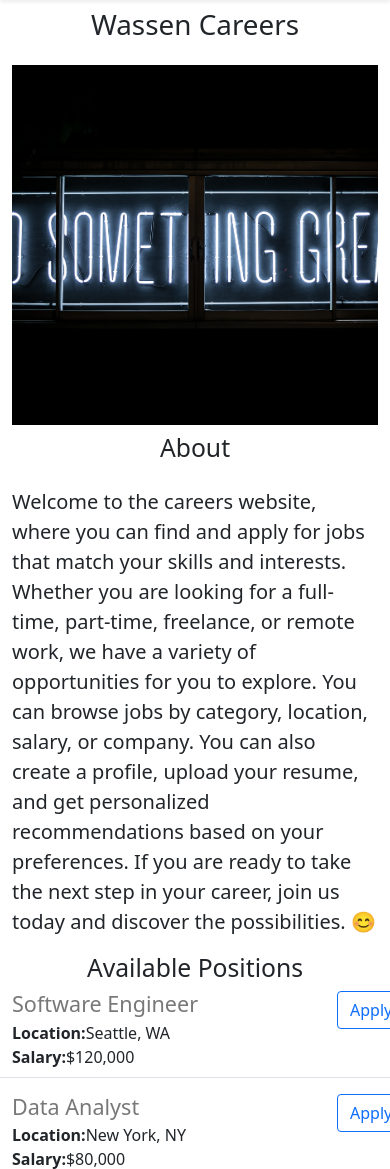
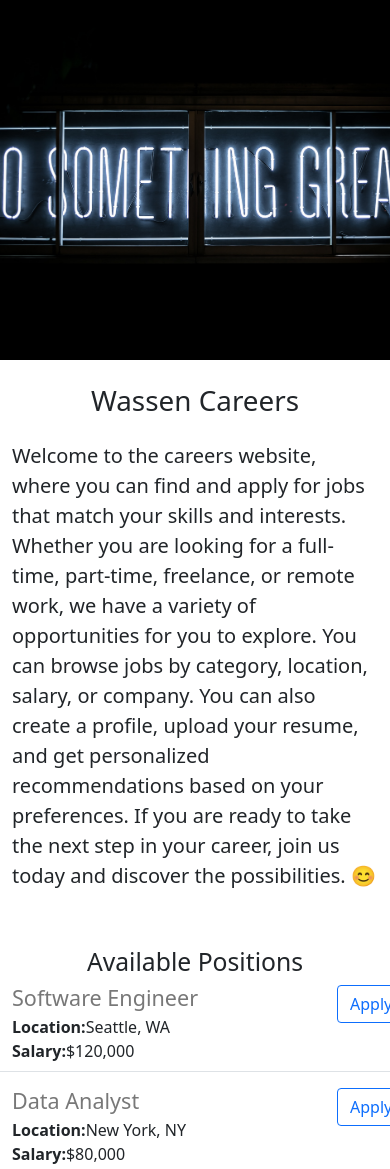
Before and after one commit to WASENIER/The-Diversity-Magazine, a Flask app: page / in a window 390 px wide. Shown: the part 56-1225 px from the top of the page. Run offline with Flask 3, Linux system fonts and the light colour scheme.

Commit message:
added image next to paragraph, added margin, prevent image from loading on mobile

```diff
--- a/templates/home.html
+++ b/templates/home.html
@@ -10,20 +10,24 @@
 
     <title>Wassen Careers</title>
 <style>
-#banner{width: 100%; height: 360px; object-fit: cover;}
+#banner{width: 100%; height: 360px; object-fit: cover; margin-bottom:16px;}
 </style>
   </head>
   <body>
     {% include 'nav.html'%}
+        <img id="banner" src="https://wassen-careers-website--wasenier.repl.co/static/banner2.jpg">
     <div class="container">
 
     <h1 class="text-center mt-2 mb-4"> {{company_name}} Careers </h1>
-    <img id="banner" src="https://wassen-careers-website--wasenier.repl.co/static/banner2.jpg">
 
-    <h2 class="text-center mt-2 mb-4">About</h2>
-
+    <div class="row" style="margin-bottom:40px">
+   <div class="col-md-6">     <!-- displays on medium screens only-->
 <p class="lead">Welcome to the careers website, where you can find and apply for jobs that match your skills and interests. Whether you are looking for a full-time, part-time, freelance, or remote work, we have a variety of opportunities for you to explore. You can browse jobs by category, location, salary, or company. You can also create a profile, upload your resume, and get personalized recommendations based on your preferences. If you are ready to take the next step in your career, join us today and discover the possibilities. 😊</p>
-
+   </div>
+    <div class="d-none d-md-block col-md-6"> <!-- hides image on mobile-->
+      <img src="/static/people.jpg" style="height:300px; border-radius:4px;">
+    </div>
+    </div>
     <h2 class="text-center">Available Positions</h2>
     <!-- special flask framework templating syntax to insert dynamic data, refer to main.py to see the list -->
  <div>
```
Also changed, not shown: 1 other file.
